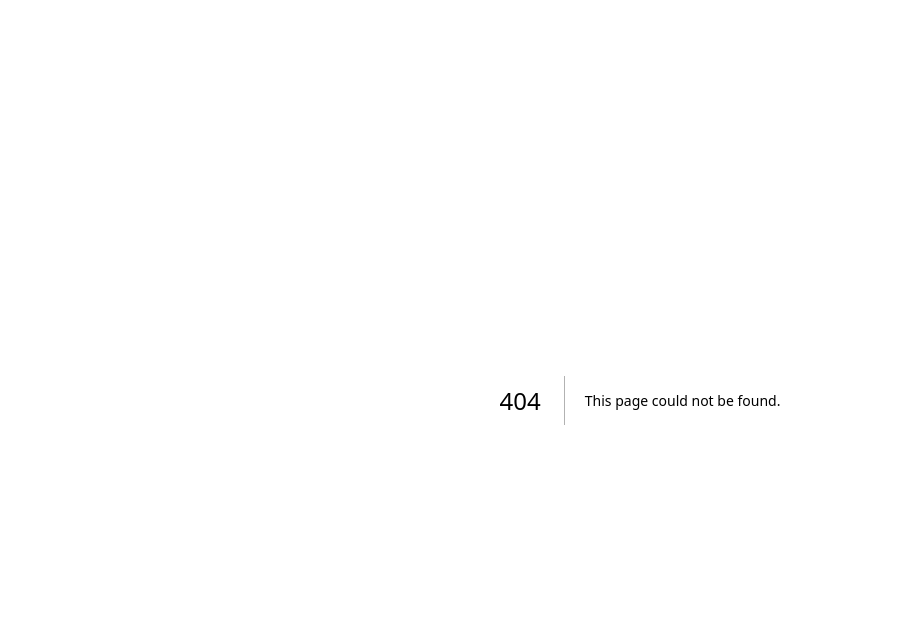
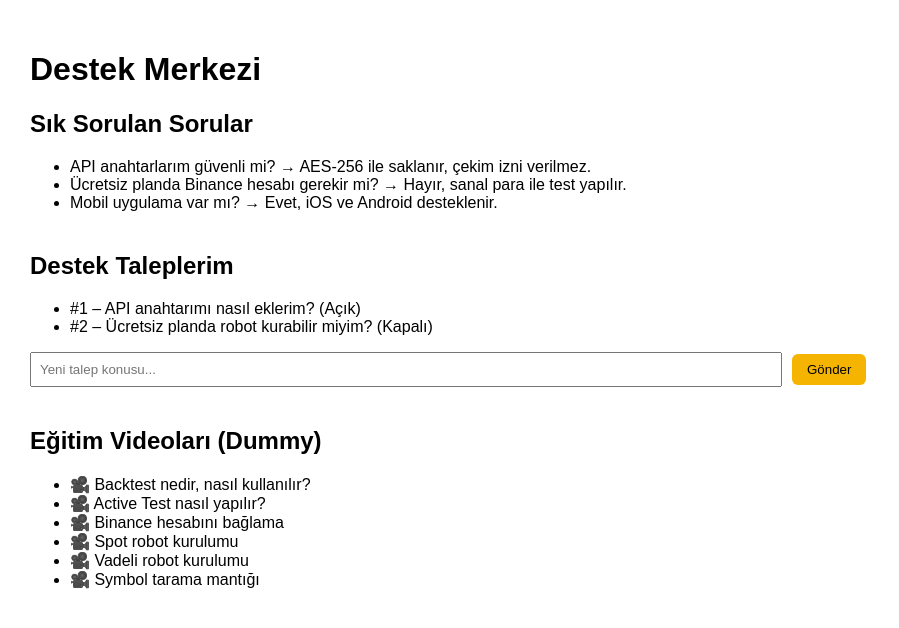
Before and after one commit to itnoyabilisim-commits/BINNBOT, a Next.js app in the folder apps/web/: page /support in a window 1280 px wide. Before the commit this address had no page. Shown: the top 628 px of the page, without its empty margins (0-899 px from the left). Built offline with nearby package versions, Linux system fonts and the light colour scheme.

Commit message:
Create support.js

```diff
--- /dev/null
+++ b/apps/web/pages/support.js
@@ -0,0 +1,80 @@
+// apps/web/pages/support.js
+import { useState } from "react";
+
+export default function Support() {
+  const [tickets, setTickets] = useState([
+    { id: 1, subject: "API anahtarımı nasıl eklerim?", status: "Açık" },
+    { id: 2, subject: "Ücretsiz planda robot kurabilir miyim?", status: "Kapalı" }
+  ]);
+  const [input, setInput] = useState("");
+
+  function addTicket() {
+    if (!input) return;
+    const newT = { id: Date.now(), subject: input, status: "Açık" };
+    setTickets([...tickets, newT]);
+    setInput("");
+  }
+
+  return (
+    <div style={{ padding: "30px", fontFamily: "sans-serif" }}>
+      <h1>Destek Merkezi</h1>
+
+      {/* SSS */}
+      <section style={{ marginTop: "20px" }}>
+        <h2>Sık Sorulan Sorular</h2>
+        <ul>
+          <li>API anahtarlarım güvenli mi? → AES-256 ile saklanır, çekim izni verilmez.</li>
+          <li>Ücretsiz planda Binance hesabı gerekir mi? → Hayır, sanal para ile test yapılır.</li>
+          <li>Mobil uygulama var mı? → Evet, iOS ve Android desteklenir.</li>
+        </ul>
+      </section>
+
+      {/* Ticket */}
+      <section style={{ marginTop: "40px" }}>
+        <h2>Destek Taleplerim</h2>
+        <ul>
+          {tickets.map(t => (
+            <li key={t.id}>
+              #{t.id} – {t.subject} ({t.status})
+            </li>
+          ))}
+        </ul>
+
+        <div style={{ marginTop: "15px" }}>
+          <input
+            value={input}
+            onChange={e => setInput(e.target.value)}
+            placeholder="Yeni talep konusu..."
+            style={{ padding: "8px", width: "60%" }}
+          />
+          <button
+            onClick={addTicket}
+            style={{
+              marginLeft: "10px",
+              background: "#F4B400",
+              border: "none",
+              padding: "8px 15px",
+              borderRadius: "6px",
+              cursor: "pointer"
+            }}
+          >
+            Gönder
+          </button>
+        </div>
+      </section>
+
+      {/* Eğitim Videoları */}
+      <section style={{ marginTop: "40px" }}>
+        <h2>Eğitim Videoları (Dummy)</h2>
+        <ul>
+          <li>🎥 Backtest nedir, nasıl kullanılır?</li>
+          <li>🎥 Active Test nasıl yapılır?</li>
+          <li>🎥 Binance hesabını bağlama</li>
+          <li>🎥 Spot robot kurulumu</li>
+          <li>🎥 Vadeli robot kurulumu</li>
+          <li>🎥 Symbol tarama mantığı</li>
+        </ul>
+      </section>
+    </div>
+  );
+}
```
